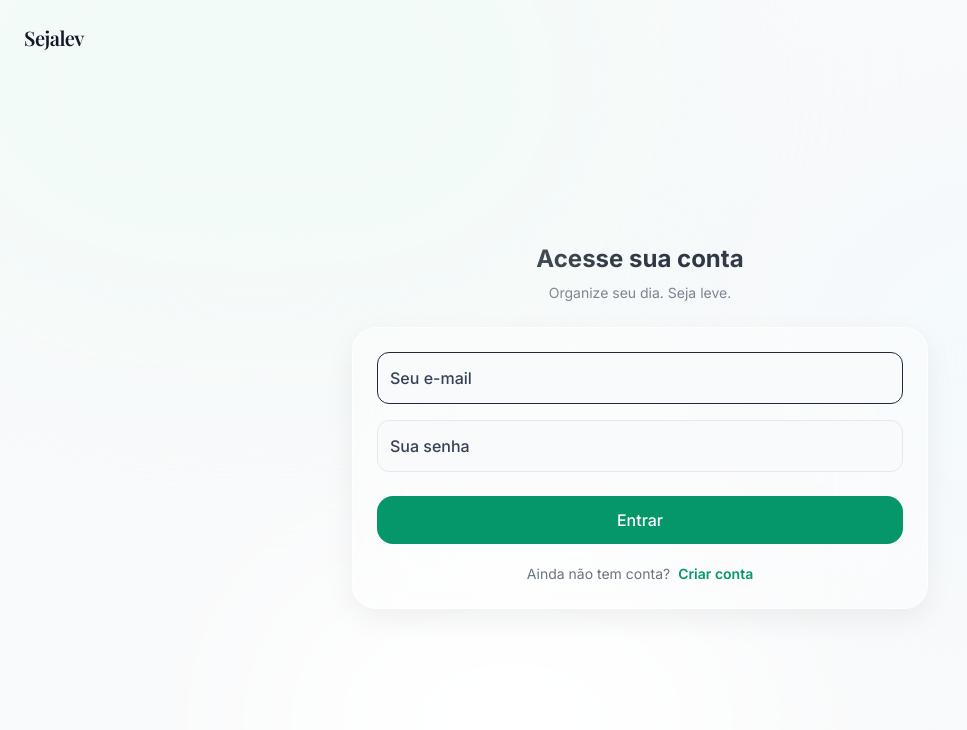
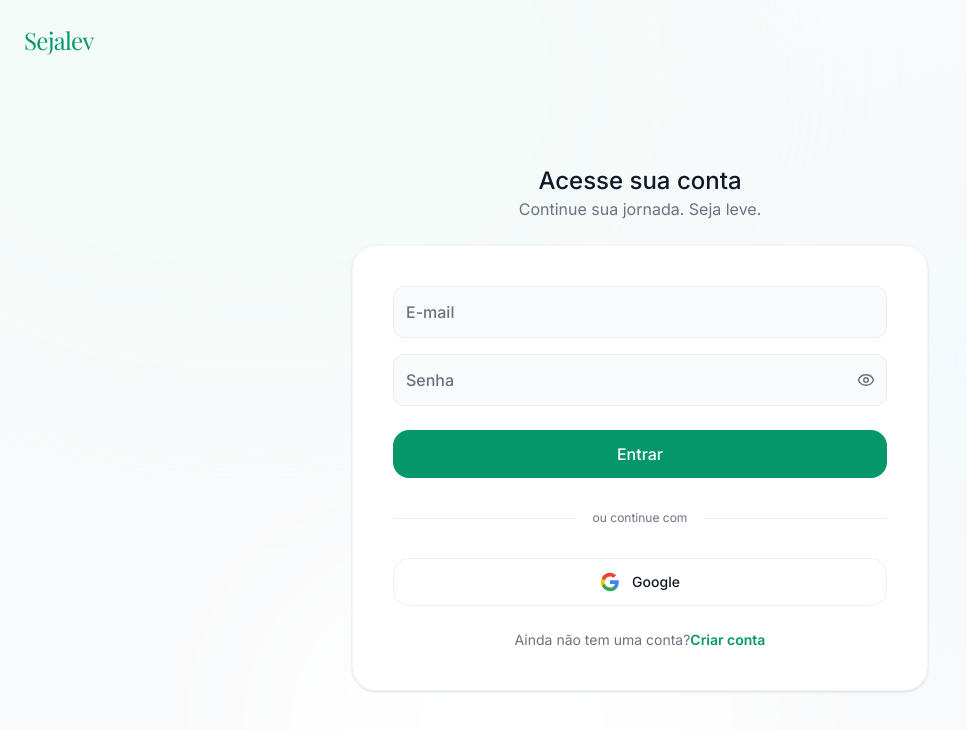
Before and after one commit to daniel-barbosaa/sejalev-frontend, a React (Vite) app: page /conta in a window 1280 px wide. Shown: the top 730 px of the page, without its empty margins (0-967 px from the left). Built offline with nearby package versions, Linux system fonts and the light colour scheme; a web font is replaced by a local one.

Commit message:
refactor(login): refactor screen of login

```diff
--- a/src/styles/global.css
+++ b/src/styles/global.css
@@ -23,7 +23,6 @@
   --destructive-foreground: #ffffff;
   --border: #e5e7eb;
   --input: transparent;
-  --input-background: #f3f3f5;
   --switch-background: #cbced4;
   --font-weight-medium: 500;
   --font-weight-normal: 400;
--- a/src/view/components/ui/input.tsx
+++ b/src/view/components/ui/input.tsx
@@ -18,15 +18,16 @@ export const Input = forwardRef<HTMLInputElement, InputProps>(
           name={name}
           id={inputId}
           className={cn(
-            "peer border-border bg-background text-foreground h-13 w-full rounded-lg border px-3 pt-4 transition-all placeholder-shown:pt-0 focus:border-gray-800 focus:outline-none",
-            error && "border-red-900!",
+            "peer border-border/60 bg-background text-foreground h-13 w-full rounded-lg border px-3 pt-4 transition-all outline-none placeholder-shown:pt-0",
+            "focus:border-primary focus:ring-primary/20 focus:ring-2",
+            error && "border-destructive",
             className,
           )}
           placeholder=" "
         />
         <label
           htmlFor={inputId}
-          className="pointer-events-none absolute top-2 left-3.25 text-xs text-gray-700 transition-all peer-placeholder-shown:top-3.5 peer-placeholder-shown:text-base"
+          className="text-muted-foreground pointer-events-none absolute top-2 left-3.25 text-xs transition-all peer-placeholder-shown:top-3.5 peer-placeholder-shown:text-base"
         >
           {placeholder}
         </label>
--- /dev/null
+++ b/src/view/components/ui/password-field.tsx
@@ -0,0 +1,35 @@
+import { Eye, EyeOff } from "lucide-react";
+import { useState } from "react";
+
+import { Input } from "./input";
+
+interface PasswordFieldProps {
+  name: string;
+  placeholder?: string;
+}
+
+export function PasswordField({
+  name,
+  placeholder = "Senha",
+}: PasswordFieldProps) {
+  const [show, setShow] = useState(false);
+
+  return (
+    <div className="relative">
+      <Input
+        name={name}
+        type={show ? "text" : "password"}
+        placeholder={placeholder}
+        className="pr-11"
+      />
+
+      <button
+        type="button"
+        onClick={() => setShow((see) => !see)}
+        className="text-muted-foreground hover:text-foreground absolute top-1/2 right-3 -translate-y-1/2 transition-colors"
+      >
+        {show ? <EyeOff size={18} /> : <Eye size={18} />}
+      </button>
+    </div>
+  );
+}
--- a/src/view/layouts/public-layout.tsx
+++ b/src/view/layouts/public-layout.tsx
@@ -10,13 +10,13 @@ export function PublicLayout() {
       </div>
       <header className="z-10 shrink-0 pt-6 pl-6">
         <div className="flex items-center gap-3">
-          <span className="text-foreground font-serif text-xl font-semibold tracking-tight">
+          <span className="text-primary font-serif text-xl tracking-tight sm:text-2xl">
             Sejalev
           </span>
         </div>
       </header>
 
-      <main className="flex flex-1 items-center justify-center p-4 sm:p-8">
+      <main className="z-100 flex flex-1 items-center justify-center p-4 sm:p-8">
         <div className="flex w-full justify-center">
           <Outlet />
         </div>
--- a/src/view/login/index.tsx
+++ b/src/view/login/index.tsx
@@ -2,34 +2,88 @@ import { Link } from "react-router-dom";
 
 import { Button } from "../components/ui/button";
 import { Input } from "../components/ui/input";
+import { PasswordField } from "../components/ui/password-field";
 
 export function Login() {
   return (
     <section className="w-full max-w-xl">
       <div className="mb-4 text-center md:mb-6">
-        <h1 className="text-2xl font-bold">Acesse sua conta</h1>
-        <p className="text-muted-foreground mt-2 text-sm">
-          Organize seu dia. Seja leve.
+        <h1 className="text-foreground text-2xl font-medium">
+          Acesse sua conta
+        </h1>
+        <p className="text-muted-foreground">
+          Continue sua jornada. Seja leve.
         </p>
       </div>
 
-      <div className="rounded-3xl p-6 md:border md:border-white/60 md:bg-white/40 md:shadow-[0_10px_30px_rgba(0,0,0,0.06)] md:backdrop-blur-2xl">
-        <div className="flex flex-col gap-4">
-          <Input name="email" placeholder="Seu e-mail" autoFocus />
-          <Input name="password" placeholder="Sua senha" type="password" />
+      <div className="border-border/40 rounded-3xl border bg-white p-8 shadow-sm sm:p-10">
+        <form className="space-y-6">
+          <div className="space-y-4">
+            <Input name="email" type="email" placeholder="E-mail" />
+            <PasswordField name="password" />
+          </div>
 
-          <Button className="mt-2 w-full">Entrar</Button>
-        </div>
+          <Button className="w-full">Entrar</Button>
 
-        <p className="text-muted-foreground mt-5 text-center text-sm">
-          Ainda não tem conta?
-          <Link
-            to="/register"
-            className="text-primary ml-2 font-semibold hover:underline"
-          >
-            Criar conta
-          </Link>
-        </p>
+          <div className="relative py-2">
+            <div className="absolute inset-0 flex items-center">
+              <div className="border-border/60 w-full border-t"></div>
+            </div>
+            <div className="relative flex justify-center text-xs">
+              <span className="text-muted-foreground bg-white px-4">
+                ou continue com
+              </span>
+            </div>
+          </div>
+
+          <div className="grid grid-cols-1">
+            <Button
+              type="button"
+              className="border-border/60 flex space-x-3 border"
+              variant="outline"
+            >
+              <svg
+                width="20"
+                height="20"
+                viewBox="0 0 24 24"
+                fill="none"
+                xmlns="http://www.w3.org/2000/svg"
+              >
+                <path
+                  d="M22.56 12.25c0-.78-.07-1.53-.2-2.25H12v4.26h5.92c-.26 1.37-1.04 2.53-2.21 3.31v2.77h3.57c2.08-1.92 3.28-4.74 3.28-8.09z"
+                  fill="#4285F4"
+                />
+                <path
+                  d="M12 23c2.97 0 5.46-.98 7.28-2.66l-3.57-2.77c-.98.66-2.23 1.06-3.71 1.06-2.86 0-5.29-1.93-6.16-4.53H2.18v2.84C3.99 20.53 7.7 23 12 23z"
+                  fill="#34A853"
+                />
+                <path
+                  d="M5.84 14.09c-.22-.66-.35-1.36-.35-2.09s.13-1.43.35-2.09V7.07H2.18C1.43 8.55 1 10.22 1 12s.43 3.45 1.18 4.93l3.66-2.84z"
+                  fill="#FBBC05"
+                />
+                <path
+                  d="M12 5.38c1.62 0 3.06.56 4.21 1.64l3.15-3.15C17.45 2.09 14.97 1 12 1 7.7 1 3.99 3.47 2.18 7.07l3.66 2.84c.87-2.6 3.3-4.53 6.16-4.53z"
+                  fill="#EA4335"
+                />
+              </svg>
+              <span className="text-foreground text-sm font-medium">
+                Google
+              </span>
+            </Button>
+          </div>
+
+          <div className="text-center">
+            <p className="text-muted-foreground text-sm">
+              Ainda não tem uma conta?
+              <Link
+                to="/cadastrar"
+                className="text-primary font-semibold decoration-2 underline-offset-4 hover:underline"
+              >
+                Criar conta
+              </Link>
+            </p>
+          </div>
+        </form>
       </div>
     </section>
   );
--- a/src/view/register/index.tsx
+++ b/src/view/register/index.tsx
@@ -42,7 +42,7 @@ export function Register() {
         <p className="text-muted-foreground mt-5 text-center text-sm">
           Já tem conta?
           <Link
-            to="/login"
+            to="/conta"
             className="text-primary ml-2 font-semibold hover:underline"
           >
             Entrar agora
```
